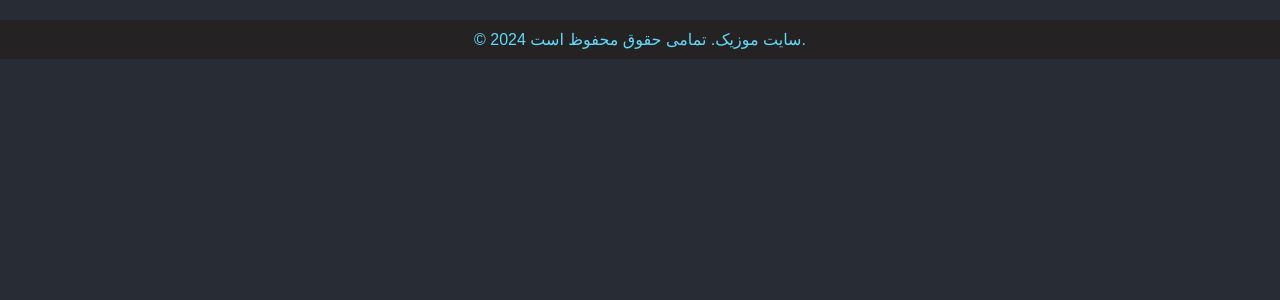
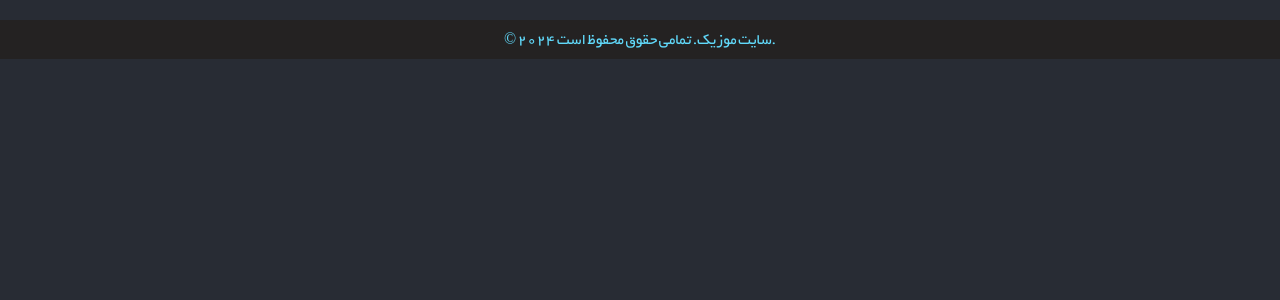
Before and after one commit to Mmdva080/musicmoltafet, a PHP site: page /foter.html in a window 1280 px wide. Shown: the top 300 px of the page. Run offline with PHP 8.4, Linux system fonts and the light colour scheme.

Commit message:
stayl.css

```diff
--- a/stayl.css
+++ b/stayl.css
@@ -1,7 +1,15 @@
+@font-face{
+font-family:peyda;
+    src: url(YEKAN/Persian-Yekan.ttf);
+}
+
+
 * {
     padding: 0;
     margin: 0;
     box-sizing: border-box;
+    font-family:peyda;
+    font-siza:16px;
 }
 
 .progress-container {
```
